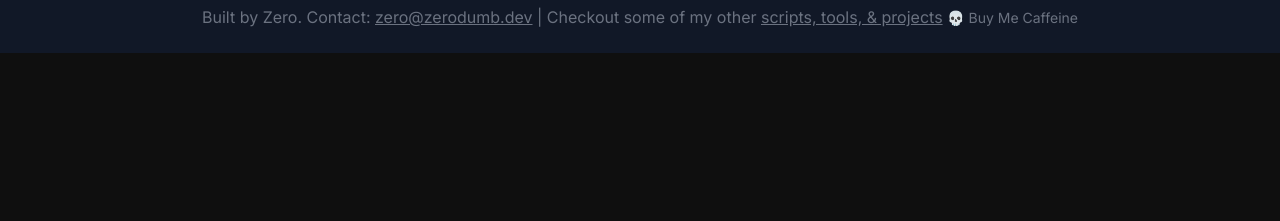
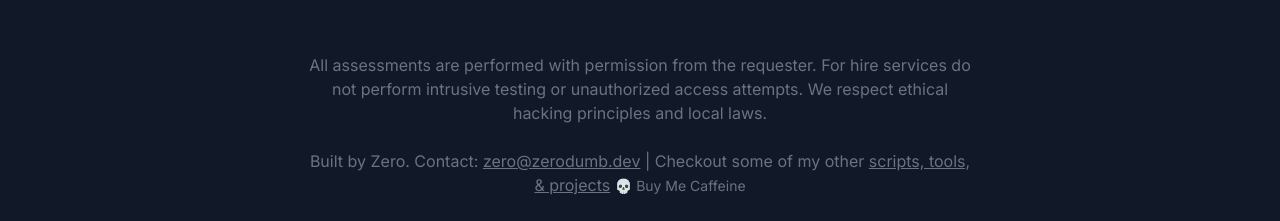
Before and after one commit to ZeroDumb/ethics-journal, an Astro site: page / in a window 1280 px wide. Shown: the part 1219-1440 px from the top of the page. Before the commit the page ends 1272 px from the top, so only its background shows below. Built offline with nearby package versions, Linux system fonts and the light colour scheme; Astro itself is replaced by a stand-in of ours; a script that the page names is missing.

Commit message:
footer disclaimer

```diff
--- a/src/layouts/Layout.astro
+++ b/src/layouts/Layout.astro
@@ -89,7 +89,6 @@ const posts = await getCollection('blog');
     </main>
     <footer class="border-t border-gray-800 mt-12">
       <div class="flex flex-col items-center space-y-2">
-
         <div id="ghl-form-container" class="w-full max-w-md">
           <iframe
             src="https://keeper.zerodumb.dev/widget/form/mEd8UycFWMYZdtCACc25"
@@ -111,14 +110,18 @@ const posts = await getCollection('blog');
         </div>
         <script src="https://keeper.zerodumb.dev/js/form_embed.js"></script>
 
+        <div class="text-center max-w-2xl mx-auto">
           <p class="mt-12 pb-6 text-gray-500">
+            All assessments are performed with permission from the requester. For hire services do not perform intrusive testing or unauthorized access attempts. We respect ethical hacking principles and local laws.
+          </p>
+          <p class="pb-6 text-gray-500">
             Built by Zero. Contact: <a href="mailto:zero@zerodumb.dev" class="underline hover:text-white">zero@zerodumb.dev</a> |
             Checkout some of my other <a href="https://zerodumb.github.io/" class="underline hover:text-white" target="_blank" rel="noopener noreferrer">scripts, tools, & projects</a>
             <a href="https://buymeacoffee.com/iamnotaskid" target="_blank" rel="noopener noreferrer" class="text-sm text-gray-500 hover:text-white">
               💀 Buy Me Caffeine
             </a>
           </p>
-
+        </div>
       </div>
     </footer>
   </body>
```
Lines whose indentation alone changed are shown as unchanged.
